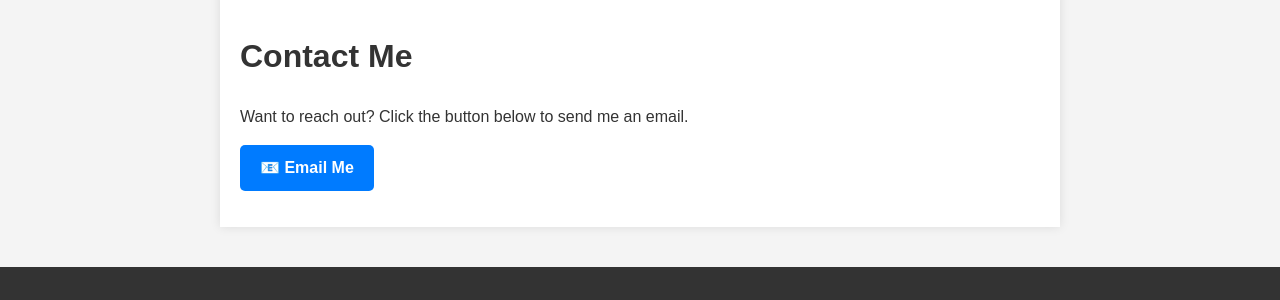
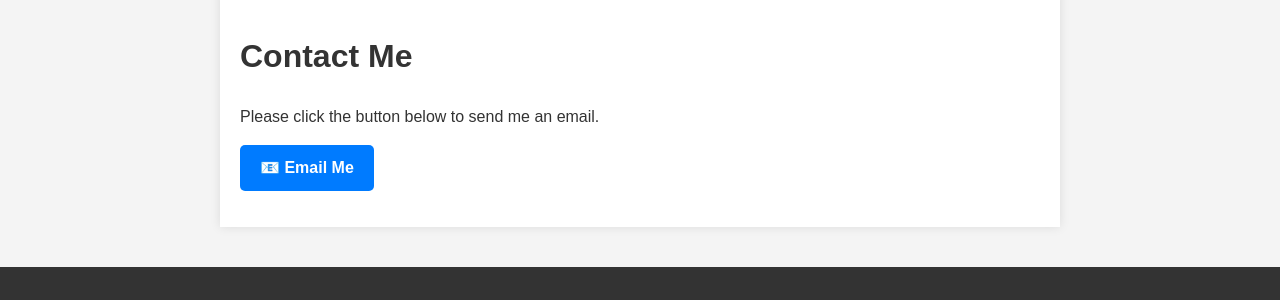
Before and after one commit to BrandonW24/BrandonW24.github.io, a Jekyll site: the page built from _pages/contact.md, in a window 1280 px wide. Shown: the part 180-480 px from the top of the page. Built offline with Jekyll 4.4.1, drawn with Linux system fonts in a browser that asks for light colours.

Commit message:
Update contact.md

```diff
--- a/_pages/contact.md
+++ b/_pages/contact.md
@@ -6,6 +6,6 @@ permalink: /contact/
 
 # Contact Me
 
-Want to reach out? Click the button below to send me an email.
+Please click the button below to send me an email.
 
 <a href="mailto:brandon.f.withington@gmail.com" class="contact-button">📧 Email Me</a>
```
